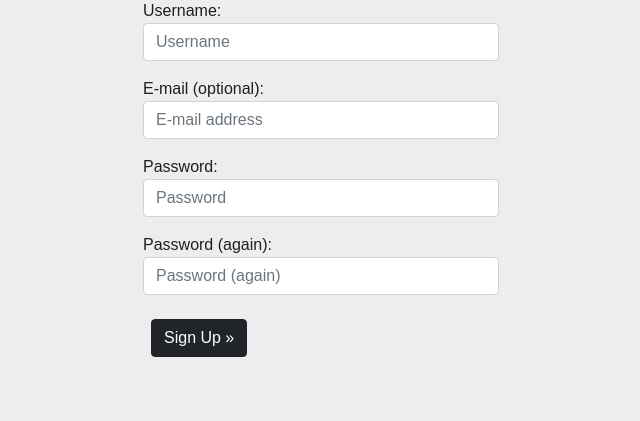
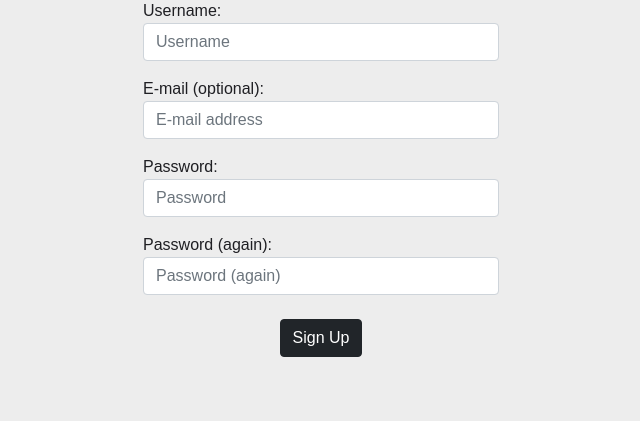
Before and after one commit to Michelle3334/coaching-warriors, a Django app: page /accounts/signup/ in a window 1280 px wide. Shown: the part 1152-1573 px from the top of the page, without its empty margins (319-959 px from the left). Run offline with Django 3.2, Linux system fonts and the light colour scheme.

Commit message:
Add styling to signup button

```diff
--- a/templates/account/signup.html
+++ b/templates/account/signup.html
@@ -25,7 +25,9 @@
         {% if redirect_field_value %}
         <input type="hidden" name="{{ redirect_field_name }}" value="{{ redirect_field_value }}" />
         {% endif %}
-        <button class="btn btn-dark text-center m-2" type="submit">{% trans "Sign Up" %} &raquo;</button>
+        <div class="text-center">
+          <button class="btn btn-dark text-center m-2" type="submit">{% trans "Sign Up" %}</button>
+        </div>
       </form>
     </div>
   </div>
```
